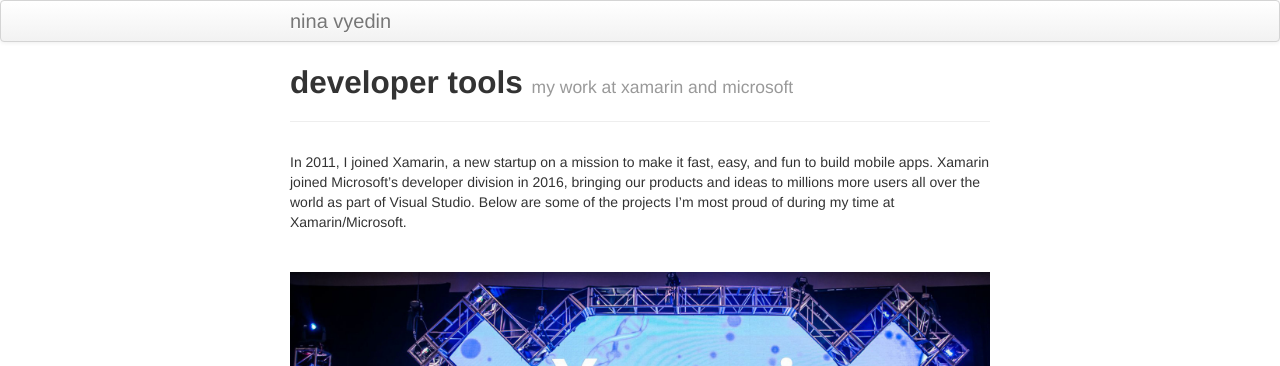
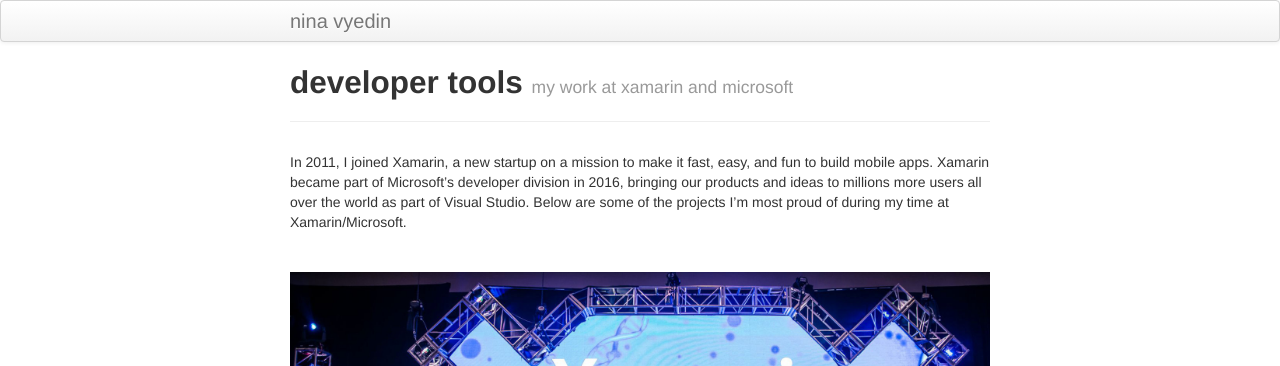
Before and after one commit to vyedin/vyedin.github.io, a Jekyll site: the page built from pages/devtools.md, in a window 1280 px wide. Shown: the top 366 px of the page. Built offline with Jekyll 4.4.1, drawn with Linux system fonts in a browser that asks for light colours.

Commit message:
Update devtools.md

```diff
--- a/pages/devtools.md
+++ b/pages/devtools.md
@@ -5,7 +5,7 @@ tagline: my work at xamarin and microsoft
 description:
 ---
 
-In 2011, I joined Xamarin, a new startup on a mission to make it fast, easy, and fun to build mobile apps. Xamarin joined Microsoft's developer division in 2016, bringing our products and ideas to millions more users all over the world as part of Visual Studio. Below are some of the projects I'm most proud of during my time at Xamarin/Microsoft.
+In 2011, I joined Xamarin, a new startup on a mission to make it fast, easy, and fun to build mobile apps. Xamarin became part of Microsoft's developer division in 2016, bringing our products and ideas to millions more users all over the world as part of Visual Studio. Below are some of the projects I'm most proud of during my time at Xamarin/Microsoft.
 
 <br/>
 
```
